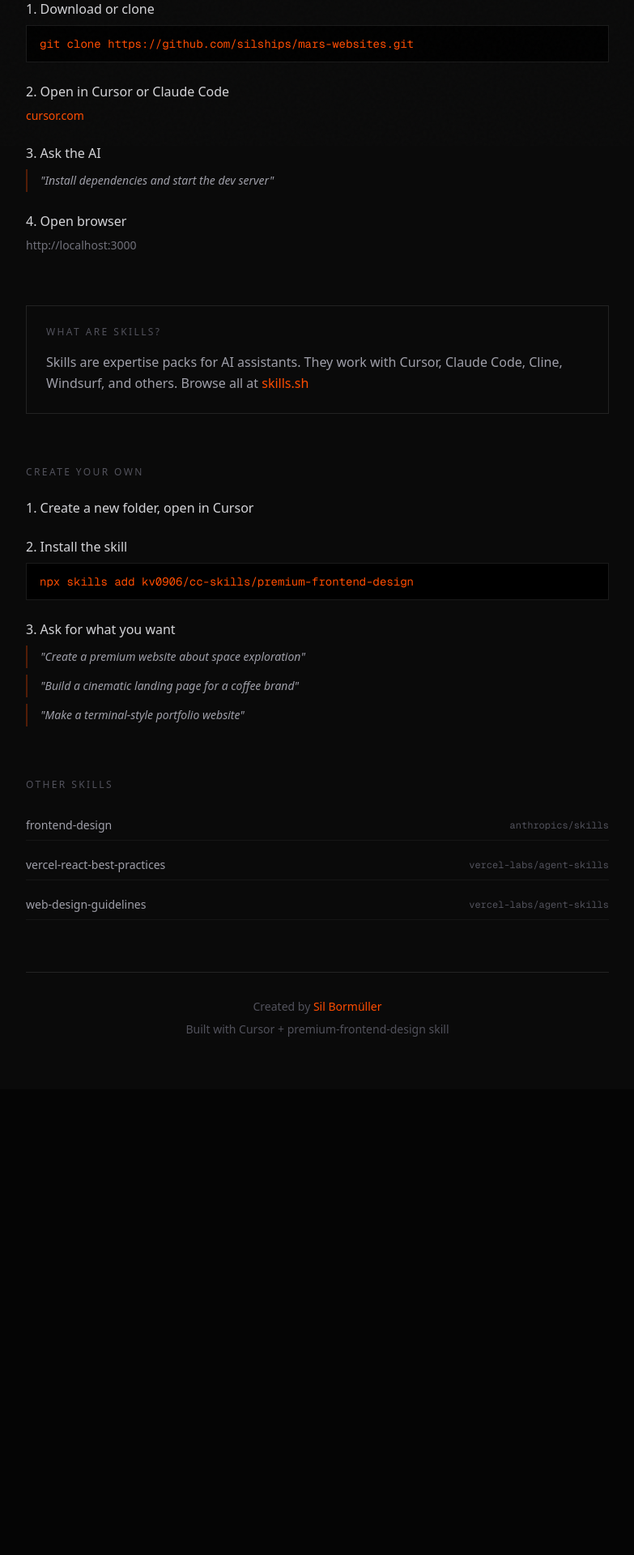
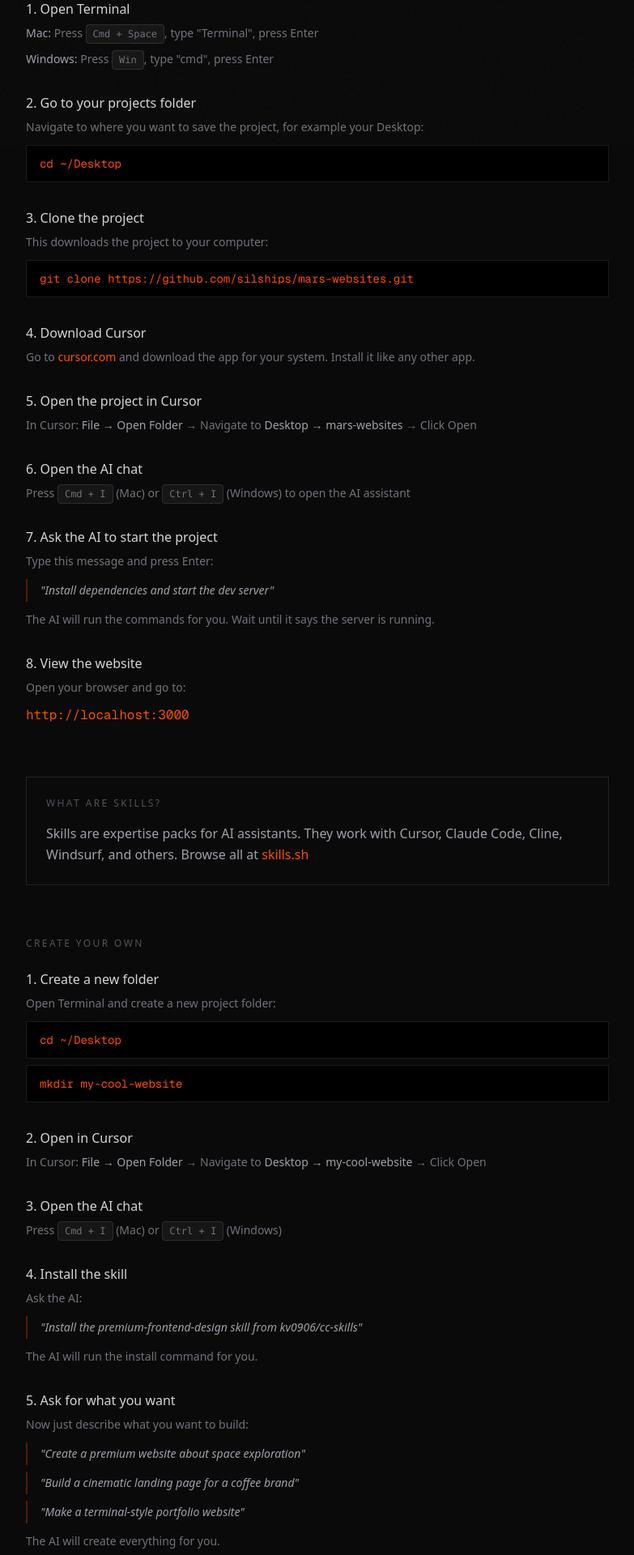
Before and after one commit to silships/mars-websites, a Next.js app: page /tutorial in a window 1280 px wide. Shown: the part 620-2540 px from the top of the page at 81% size, without its empty margins (248-1031 px from the left). Before the commit the page ends 1965 px from the top, so only its background shows below. Built offline with nearby package versions, Linux system fonts and the light colour scheme.

Commit message:
Add detailed beginner steps to tutorial

```diff
--- a/src/app/tutorial/page.tsx
+++ b/src/app/tutorial/page.tsx
@@ -48,24 +48,54 @@
         {/* Run This Project */}
         <section className="mb-16">
           <h2 className="text-xs tracking-[0.2em] text-zinc-600 mb-6">RUN THIS PROJECT</h2>
-          <ol className="space-y-6">
+          <ol className="space-y-8">
             <li>
-              <p className="text-zinc-300 mb-2">1. Download or clone</p>
+              <p className="text-zinc-300 mb-2">1. Open Terminal</p>
+              <p className="text-sm text-zinc-500 mb-3">
+                <span className="text-zinc-400">Mac:</span> Press <kbd className="px-2 py-1 bg-white/5 border border-white/10 rounded text-xs">Cmd + Space</kbd>, type "Terminal", press Enter
+              </p>
+              <p className="text-sm text-zinc-500">
+                <span className="text-zinc-400">Windows:</span> Press <kbd className="px-2 py-1 bg-white/5 border border-white/10 rounded text-xs">Win</kbd>, type "cmd", press Enter
+              </p>
+            </li>
+            <li>
+              <p className="text-zinc-300 mb-2">2. Go to your projects folder</p>
+              <p className="text-sm text-zinc-500 mb-3">Navigate to where you want to save the project, for example your Desktop:</p>
+              <Code>cd ~/Desktop</Code>
+            </li>
+            <li>
+              <p className="text-zinc-300 mb-2">3. Clone the project</p>
+              <p className="text-sm text-zinc-500 mb-3">This downloads the project to your computer:</p>
               <Code>git clone https://github.com/silships/mars-websites.git</Code>
             </li>
             <li>
-              <p className="text-zinc-300 mb-2">2. Open in Cursor or Claude Code</p>
-              <p className="text-sm text-zinc-600">
-                <a href="https://cursor.com" target="_blank" rel="noopener noreferrer" className="text-[#ff4d00]">cursor.com</a>
+              <p className="text-zinc-300 mb-2">4. Download Cursor</p>
+              <p className="text-sm text-zinc-500 mb-3">
+                Go to <a href="https://cursor.com" target="_blank" rel="noopener noreferrer" className="text-[#ff4d00]">cursor.com</a> and download the app for your system. Install it like any other app.
               </p>
             </li>
             <li>
-              <p className="text-zinc-300 mb-2">3. Ask the AI</p>
-              <Prompt>Install dependencies and start the dev server</Prompt>
+              <p className="text-zinc-300 mb-2">5. Open the project in Cursor</p>
+              <p className="text-sm text-zinc-500 mb-3">
+                In Cursor: <span className="text-zinc-400">File → Open Folder</span> → Navigate to <span className="text-zinc-400">Desktop → mars-websites</span> → Click Open
+              </p>
             </li>
             <li>
-              <p className="text-zinc-300 mb-2">4. Open browser</p>
-              <p className="text-sm text-zinc-500">http://localhost:3000</p>
+              <p className="text-zinc-300 mb-2">6. Open the AI chat</p>
+              <p className="text-sm text-zinc-500 mb-3">
+                Press <kbd className="px-2 py-1 bg-white/5 border border-white/10 rounded text-xs">Cmd + I</kbd> (Mac) or <kbd className="px-2 py-1 bg-white/5 border border-white/10 rounded text-xs">Ctrl + I</kbd> (Windows) to open the AI assistant
+              </p>
+            </li>
+            <li>
+              <p className="text-zinc-300 mb-2">7. Ask the AI to start the project</p>
+              <p className="text-sm text-zinc-500 mb-3">Type this message and press Enter:</p>
+              <Prompt>Install dependencies and start the dev server</Prompt>
+              <p className="text-sm text-zinc-500 mt-3">The AI will run the commands for you. Wait until it says the server is running.</p>
+            </li>
+            <li>
+              <p className="text-zinc-300 mb-2">8. View the website</p>
+              <p className="text-sm text-zinc-500 mb-3">Open your browser and go to:</p>
+              <p className="text-[#ff4d00] font-mono">http://localhost:3000</p>
             </li>
           </ol>
         </section>
@@ -82,21 +112,48 @@
         {/* Create Your Own */}
         <section className="mb-16">
           <h2 className="text-xs tracking-[0.2em] text-zinc-600 mb-6">CREATE YOUR OWN</h2>
-          <ol className="space-y-6">
+          <ol className="space-y-8">
             <li>
-              <p className="text-zinc-300 mb-2">1. Create a new folder, open in Cursor</p>
+              <p className="text-zinc-300 mb-2">1. Create a new folder</p>
+              <p className="text-sm text-zinc-500 mb-3">Open Terminal and create a new project folder:</p>
+              <div className="space-y-2">
+                <Code>cd ~/Desktop</Code>
+                <Code>mkdir my-cool-website</Code>
+              </div>
             </li>
             <li>
-              <p className="text-zinc-300 mb-2">2. Install the skill</p>
-              <Code>npx skills add kv0906/cc-skills/premium-frontend-design</Code>
+              <p className="text-zinc-300 mb-2">2. Open in Cursor</p>
+              <p className="text-sm text-zinc-500 mb-3">
+                In Cursor: <span className="text-zinc-400">File → Open Folder</span> → Navigate to <span className="text-zinc-400">Desktop → my-cool-website</span> → Click Open
+              </p>
             </li>
             <li>
-              <p className="text-zinc-300 mb-2">3. Ask for what you want</p>
+              <p className="text-zinc-300 mb-2">3. Open the AI chat</p>
+              <p className="text-sm text-zinc-500 mb-3">
+                Press <kbd className="px-2 py-1 bg-white/5 border border-white/10 rounded text-xs">Cmd + I</kbd> (Mac) or <kbd className="px-2 py-1 bg-white/5 border border-white/10 rounded text-xs">Ctrl + I</kbd> (Windows)
+              </p>
+            </li>
+            <li>
+              <p className="text-zinc-300 mb-2">4. Install the skill</p>
+              <p className="text-sm text-zinc-500 mb-3">Ask the AI:</p>
+              <Prompt>Install the premium-frontend-design skill from kv0906/cc-skills</Prompt>
+              <p className="text-sm text-zinc-500 mt-3">The AI will run the install command for you.</p>
+            </li>
+            <li>
+              <p className="text-zinc-300 mb-2">5. Ask for what you want</p>
+              <p className="text-sm text-zinc-500 mb-3">Now just describe what you want to build:</p>
               <div className="space-y-2">
                 <Prompt>Create a premium website about space exploration</Prompt>
                 <Prompt>Build a cinematic landing page for a coffee brand</Prompt>
                 <Prompt>Make a terminal-style portfolio website</Prompt>
               </div>
+              <p className="text-sm text-zinc-500 mt-3">The AI will create everything for you.</p>
+            </li>
+            <li>
+              <p className="text-zinc-300 mb-2">6. Start and view your website</p>
+              <p className="text-sm text-zinc-500 mb-3">Ask the AI:</p>
+              <Prompt>Start the dev server</Prompt>
+              <p className="text-sm text-zinc-500 mt-3">Then open <span className="text-[#ff4d00]">http://localhost:3000</span> in your browser.</p>
             </li>
           </ol>
         </section>
```
